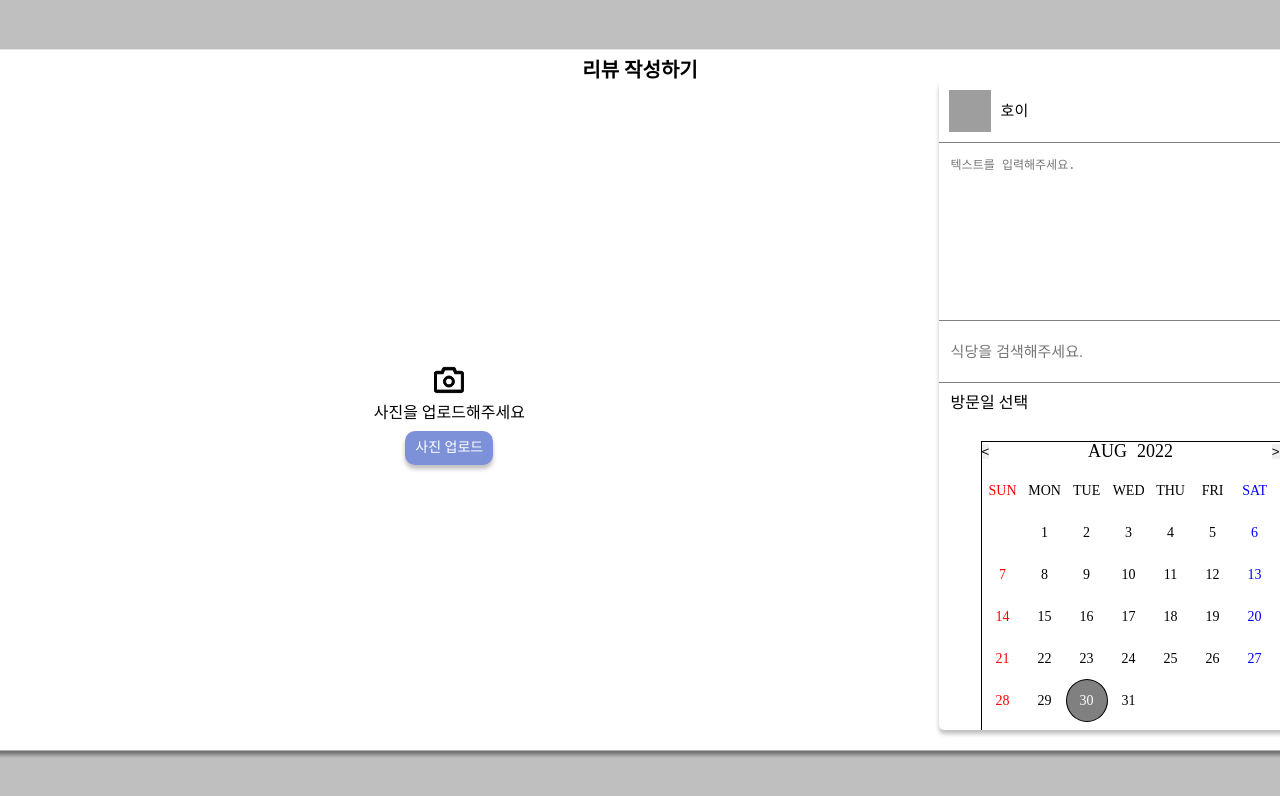
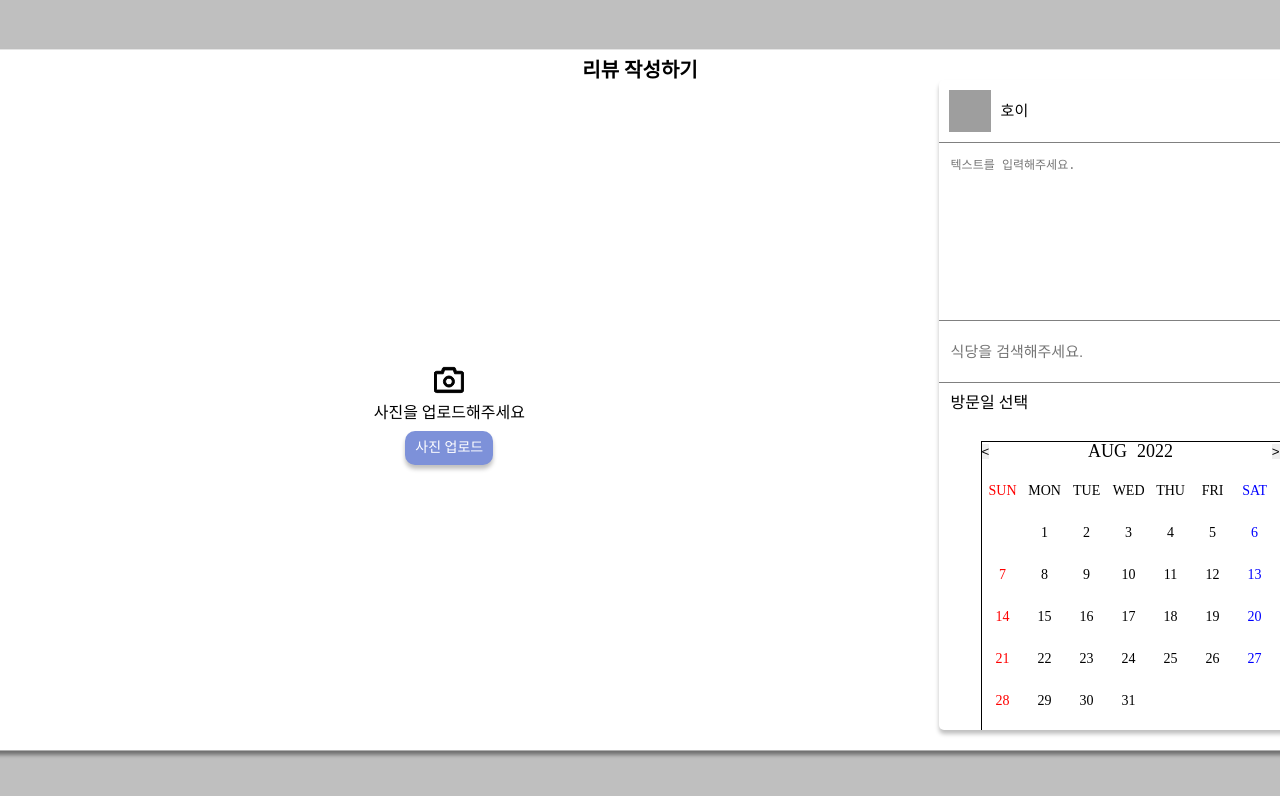
Before and after one commit to jjik-muk/sikdorak, a React (Create React App) app in the folder fe/: page /reviewWrite in a window 1280 px wide. Both pictures are taken after a click on the button "방문일 선택". Shown: the top 796 px of the page. Built offline with nearby package versions, Linux system fonts and the light colour scheme; grey boxes are pictures that could not be loaded; the HTML template or start-up script is replaced by a standard one.

Commit message:
SDR-101 feat: 캘린더 오늘 날짜 스타일 제거

```diff
--- a/fe/src/components/ReviewWrite/Calendar/Calendar.styled.ts
+++ b/fe/src/components/ReviewWrite/Calendar/Calendar.styled.ts
@@ -43,17 +43,6 @@ export const Day = styled.div<{ day: string }>`
   cursor: pointer;
 `;
 
-export const ToDay = styled.div`
-  ${flexLayoutMixin('', 'center', 'center')};
-  border: 1px solid black;
-  border-radius: 50%;
-  background-color: grey;
-  font-size: 14px;
-  text-align: center;
-  color: #fff;
-  cursor: pointer;
-`;
-
 const getDayColor = (day) => {
   if (day === 'SAT') {
     return `color:blue`;
--- a/fe/src/components/ReviewWrite/Calendar/Calendar.tsx
+++ b/fe/src/components/ReviewWrite/Calendar/Calendar.tsx
@@ -1,6 +1,6 @@
 import { DispatchReviewWriteContext } from 'context/reviewWriteProvider';
 import { useContext, useEffect, useState } from 'react';
-import { CalendarHead, Day, DayWrapper, Title, ToDay, Wrap } from './Calendar.styled';
+import { CalendarHead, Day, DayWrapper, Title, Wrap } from './Calendar.styled';
 
 const MONTH_LIST = ['JAN', 'FEB', 'MAR', 'APR', 'MAY', 'JUN', 'JUL', 'AUG', 'SEP', 'OCT', 'NOV', 'DEC'];
 const dayList = ['SUN', 'MON', 'TUE', 'WED', 'THU', 'FRI', 'SAT'];
@@ -59,18 +59,7 @@ export default function Calendar({ setIsCalendarOpen }: CalendarProps) {
       <DayWrapper>
         {isTodayInMonth(calendarDate, todayDate) &&
           allDayInfoForRender.map((week, i) =>
-            week.map((date, j) =>
-              isToday(date, todayDate) ? (
-                <ToDay
-                  data-year={calendarDate.getFullYear()}
-                  data-month={calendarDate.getMonth() + 1}
-                  data-day={dayList[j]}
-                  onClick={clickDay}
-                  key={createKey(date, i + j)}
-                >
-                  {date}
-                </ToDay>
-              ) : (
+            week.map((date, j) => (
               <Day
                 data-year={calendarDate.getFullYear()}
                 data-month={calendarDate.getMonth() + 1}
@@ -81,8 +70,7 @@ export default function Calendar({ setIsCalendarOpen }: CalendarProps) {
               >
                 {date}
               </Day>
-              ),
-            ),
+            )),
           )}
         {!isTodayInMonth(calendarDate, todayDate) &&
           allDayInfoForRender.map((week, i) =>
@@ -114,7 +102,7 @@ const isTodayInMonth = (calendarDate: Date, todayDate: Date) => {
   return true;
 };
 
-const isToday = (today: number, todayDate: Date) => today === todayDate.getDate();
+// const isToday = (today: number, todayDate: Date) => today === todayDate.getDate();
 
 const createWeekArray = (firstDay, lastDay) => {
   const allWeekArray = [];
```
Lines whose indentation alone changed are shown as unchanged.
